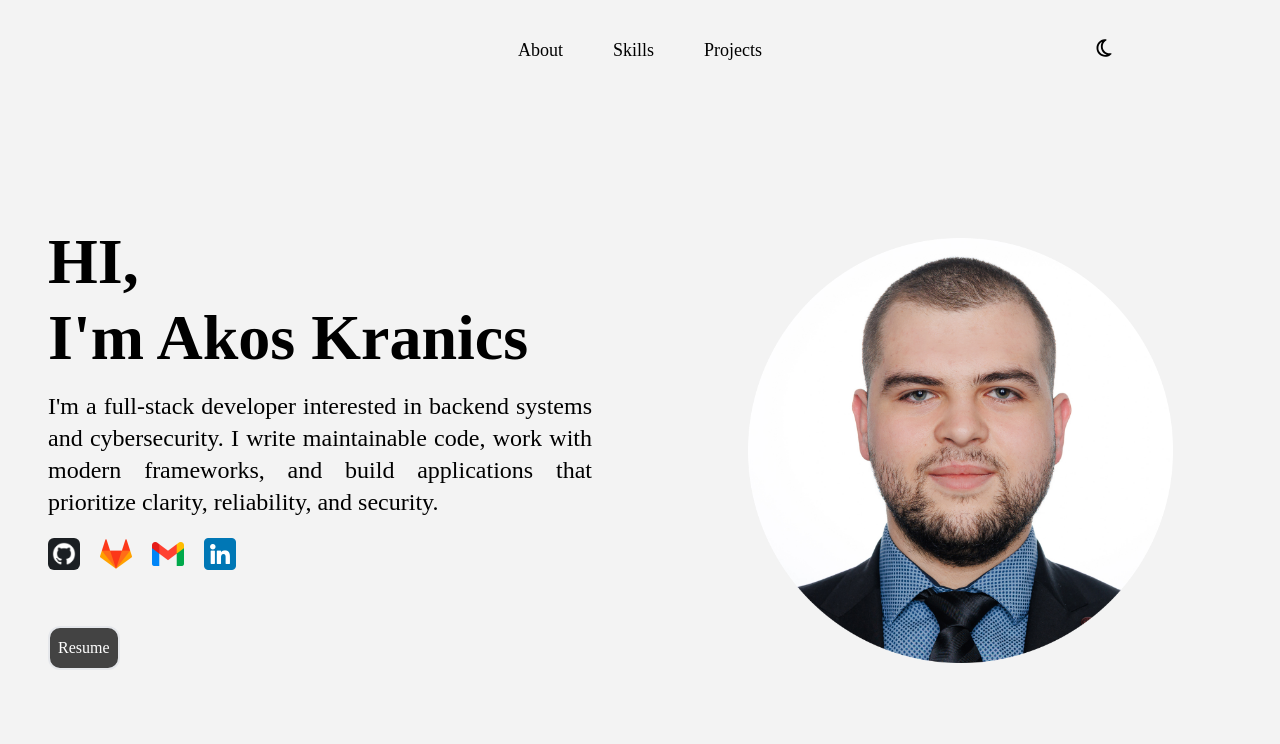
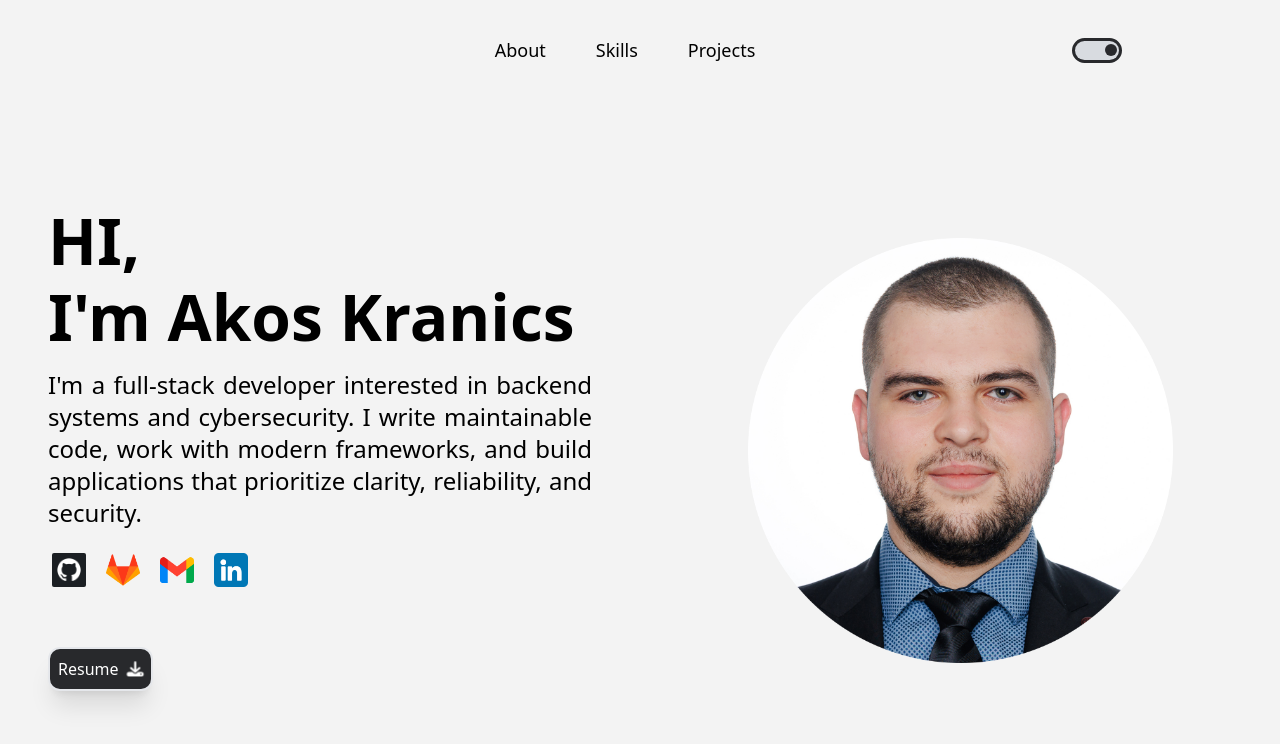
Before and after one commit to AkosKr/portfolio, a React (Vite) app: page / in a window 1280 px wide. Shown: the top 744 px of the page. Built offline with nearby package versions, Linux system fonts and the light colour scheme.

Commit message:
Animations and toggle button upgrade (theme switch)

```diff
--- a/package.json
+++ b/package.json
@@ -18,7 +18,8 @@
     "@fortawesome/react-fontawesome": "^0.2.2",
     "react": "^19.1.0",
     "react-dom": "^19.1.0",
-    "tailwind-scrollbar-hide": "^4.0.0"
+    "tailwind-scrollbar-hide": "^4.0.0",
+    "theme-toggles": "^4.10.1"
   },
   "devDependencies": {
     "@eslint/js": "^9.30.1",
--- a/src/PortfolioGUI.tsx
+++ b/src/PortfolioGUI.tsx
@@ -12,45 +12,45 @@ function PortfolioGUI() {
         <div className="flex flex-auto w-full justify-around h-[100px] bg-bg items-center">
           <div className="w-[20px] h-[20px]"></div>
           <nav>
-            <ul className="flex flex-row gap-[50px] text-[18px] text-text-primary">
+            <ul className="flex flex-row gap-[20px] text-[16px] sm:gap-[50px] sm:text-[18px] text-text-primary">
               <li>
-                <a
-                  className="hover:border-b-2 hover:border-text-primary"
-                  href="#about"
-                >
+                <a className="hover-underline-animation" href="#about">
                   About
                 </a>
               </li>
               <li>
-                <a
-                  className="hover:border-b-2 hover:border-text-primary"
-                  href="#skills"
-                >
+                <a className="hover-underline-animation" href="#skills">
                   Skills
                 </a>
               </li>
               <li>
-                <a
-                  className="hover:border-b-2 hover:border-text-primary"
-                  href="#projects"
-                >
+                <a className="hover-underline-animation" href="#projects">
                   Projects
                 </a>
               </li>
             </ul>
           </nav>
-          <button className="flex-none" onClick={toggleTheme}>
-            {theme === "light" ? (
-              <FontAwesomeIcon className="w-[20px] h-[20px]" icon={faMoon} />
-            ) : (
-              <FontAwesomeIcon className="w-[20px] h-[20px]" icon={faSun} />
-            )}
-          </button>
+          <div className="flex place-items-center">
+            <div className="toggle-switch">
+              <label className="switch-label">
+                <input
+                  type="checkbox"
+                  className="checkbox"
+                  onClick={toggleTheme}
+                  checked={theme === "light" ? true : false}
+                />
+                <span className="slider"></span>
+              </label>
+            </div>
+          </div>
         </div>
       </header>
 
       <main className="flex-1 overflow-y-scroll snap-y snap-mandatory scroll-smooth scrollbar-hide">
-        <div id="about" className="snap-center snap-mandatory h-[110%] md:h-full">
+        <div
+          id="about"
+          className="snap-center snap-mandatory h-[110%] md:h-full"
+        >
           <About />
         </div>
         <div id="skills" className="snap-center snap-mandatory h-full">
--- a/src/components/About.tsx
+++ b/src/components/About.tsx
@@ -3,6 +3,8 @@ import Github from "/github.png";
 import Gitlab from "/gitlab.png";
 import Linkedin from "/linkedin.png";
 import { useCallback } from "react";
+import { FontAwesomeIcon } from "@fortawesome/react-fontawesome";
+import { faDownload } from "@fortawesome/free-solid-svg-icons";
 
 function About() {
   const openGithub = useCallback(() => {
@@ -21,7 +23,7 @@ function About() {
   }, []);
 
   const openLinkedin = useCallback(() => {
-    window.open("https://github.com/AkosKr", "_blank");
+    /*window.open("https://github.com/AkosKr", "_blank");*/
   }, []);
 
   return (
@@ -32,7 +34,9 @@ function About() {
             <div className="flex flex-col w-[80%] sm:w-[70%] md:w-[70%] lg:w-1/2 h-full justify-around items-center">
               <div className="flex flex-col gap-5 w-[95%] sm:w-[90%] lg:w-[85%]">
                 <div className="flex flex-col gap-3">
-                  <h1 className="text-[36px] sm:text-[48px] md:text-[52px] xl:text-[64px] leading-none font-bold">HI,</h1>
+                  <h1 className="text-[36px] sm:text-[48px] md:text-[52px] xl:text-[64px] leading-none font-bold">
+                    HI,
+                  </h1>
                   <h1 className="text-[36px] sm:text-[48px] md:text-[52px] xl:text-[64px] leading-none font-bold">
                     I'm Akos Kranics
                   </h1>
@@ -43,30 +47,30 @@ function About() {
                   frameworks, and build applications that prioritize clarity,
                   reliability, and security.
                 </p>
-                <div className="flex flex-row gap-5 ">
+                <div className="flex flex-row gap-3 ">
                   <img
                     src={Github}
                     onClick={openGithub}
                     alt="GitHub"
-                    className="w-[32px] h-[32px] cursor-pointer rounded-md"
+                    className="w-[42px] h-[42px] p-1 rounded-md cursor-pointer transition-all duration-300 hover:scale-110 hover:bg-gray-200"
                   />
                   <img
                     src={Gitlab}
                     onClick={openGitlab}
                     alt="Gitlab"
-                    className="w-[32px] h-[32px] cursor-pointer"
+                    className="w-[42px] h-[42px] p-1 rounded-md cursor-pointer transition-all duration-300 hover:scale-110 hover:bg-gray-200"
                   />
                   <img
                     src={Gmail}
                     onClick={openGmail}
                     alt="Gmail"
-                    className="w-[32px] h-[32px] cursor-pointer"
+                    className="w-[42px] h-[42px] p-1 rounded-md cursor-pointer transition-all duration-300 hover:scale-110 hover:bg-gray-200"
                   />
                   <img
                     src={Linkedin}
                     onClick={openLinkedin}
                     alt="LinkedIn"
-                    className="w-[32px] h-[32px] cursor-pointer"
+                    className="w-[42px] h-[42px] p-1 rounded-md cursor-pointer transition-all duration-300 hover:scale-110 hover:bg-gray-200"
                   />
                 </div>
               </div>
@@ -78,9 +82,20 @@ function About() {
                 >
                   <button
                     type="button"
-                    className="border-2 rounded-xl p-2 bg-text-secondary text-white"
+                    className="border-2 border-light-gray dark:border-gray rounded-xl p-2
+                 shadow-xl
+                 transition-all duration-300 ease-in-out
+                 bg-button text-white dark:bg-button dark:text-black
+                 hover:scale-105
+                 hover:shadow-lg hover:shadow-gray-500
+                 dark:hover:shadow-light-gray"
                   >
                     Resume
+                    <FontAwesomeIcon
+                      className="pl-2"
+                      icon={faDownload}
+                      bounce
+                    />
                   </button>
                 </a>
               </div>
--- a/src/index.css
+++ b/src/index.css
@@ -14,6 +14,8 @@
   --color-text-secondary: #434343;
   --color-text-project_primary: #FFFFFF;
   --color-bg: #F3F3F3;
+  --color-button: #28292c
+
 
   --font-base: 'Sora';
   --font-size-base: 1.5rem;
@@ -31,6 +33,7 @@
   --color-text-secondary: #434343;
   --color-text-project_primary: #FFFFFF;
   --color-bg: #F3F3F3;
+  --color-button: #28292c
 }
 
 .dark {
@@ -38,6 +41,7 @@
   --color-text-secondary: #F3F3F3;
   --color-text-project_primary: #FFFFFF;
   --color-bg: #121212;
+  --color-button: #d8dbe0
 }
 
 body {
@@ -46,3 +50,85 @@ body {
   color: var(--color-text-primary);
   transition: background-color 0.3s, color 0.3s;
 }
+
+.hover-underline-animation {
+  display: inline-block;
+  position: relative;
+}
+.hover-underline-animation::after {
+  content: '';
+  position: absolute;
+  width: 100%;
+  transform: scaleX(0);
+  height: 2px;
+  bottom: 0;
+  left: 0;
+  background-color: var(--color-text-primary);
+  transition: transform 0.25s ease-out;
+}
+.hover-underline-animation:hover::after {
+  transform: scaleX(1);
+}
+
+
+.toggle-switch {
+  position: relative;
+  width: 50px;
+  height: 25px;
+  --light: #d8dbe0;
+  --dark: #28292c;
+  --link: rgb(27, 129, 112);
+  --link-hover: rgb(24, 94, 82);
+}
+
+.switch-label {
+  position: absolute;
+  width: 100%;
+  height: 25px;
+  background-color: var(--dark);
+  border-radius: 25px;
+  cursor: pointer;
+  border: 3px solid var(--dark);
+}
+
+.checkbox {
+  position: absolute;
+  display: none;
+}
+
+.slider {
+  position: absolute;
+  width: 100%;
+  height: 100%;
+  border-radius: 12.5px;
+  -webkit-transition: 0.3s;
+  transition: 0.3s;
+}
+
+.checkbox:checked ~ .slider {
+  background-color: var(--light);
+}
+
+.slider::before {
+  content: "";
+  position: absolute;
+  top: 3px;
+  left: 5px;
+  width: 12px;
+  height: 12px;
+  border-radius: 50%;
+  -webkit-box-shadow: inset 6px -2px 0px 0px var(--light);
+  box-shadow: inset 6px -2px 0px 0px var(--light);
+  background-color: var(--dark);
+  -webkit-transition: 0.3s;
+  transition: 0.3s;
+}
+
+.checkbox:checked ~ .slider::before {
+  -webkit-transform: translateX(25px);
+  -ms-transform: translateX(25px);
+  transform: translateX(25px);
+  background-color: var(--dark);
+  -webkit-box-shadow: none;
+  box-shadow: none;
+}
--- a/tailwind.config.js
+++ b/tailwind.config.js
@@ -9,6 +9,7 @@ export default {
     extend: {
       colors: {
         bg: 'var(--color-bg)',
+        button: 'var(--color-button)',
         text: {
           primary: 'var(--color-text-primary)',
           secondary: 'var(--color-text-secondary)',
```
Also changed, not shown: 1 other file (tests, documents, lock files or other folders).
